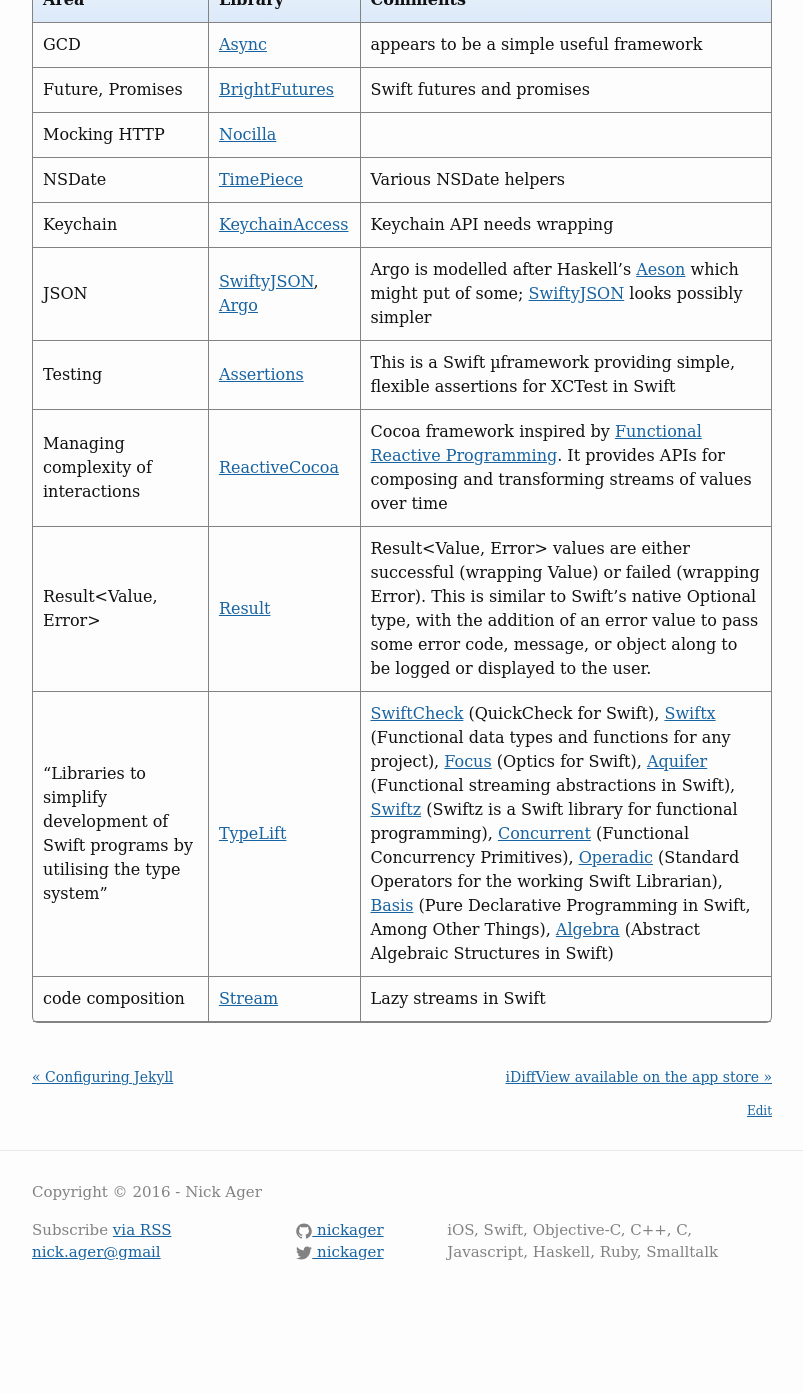
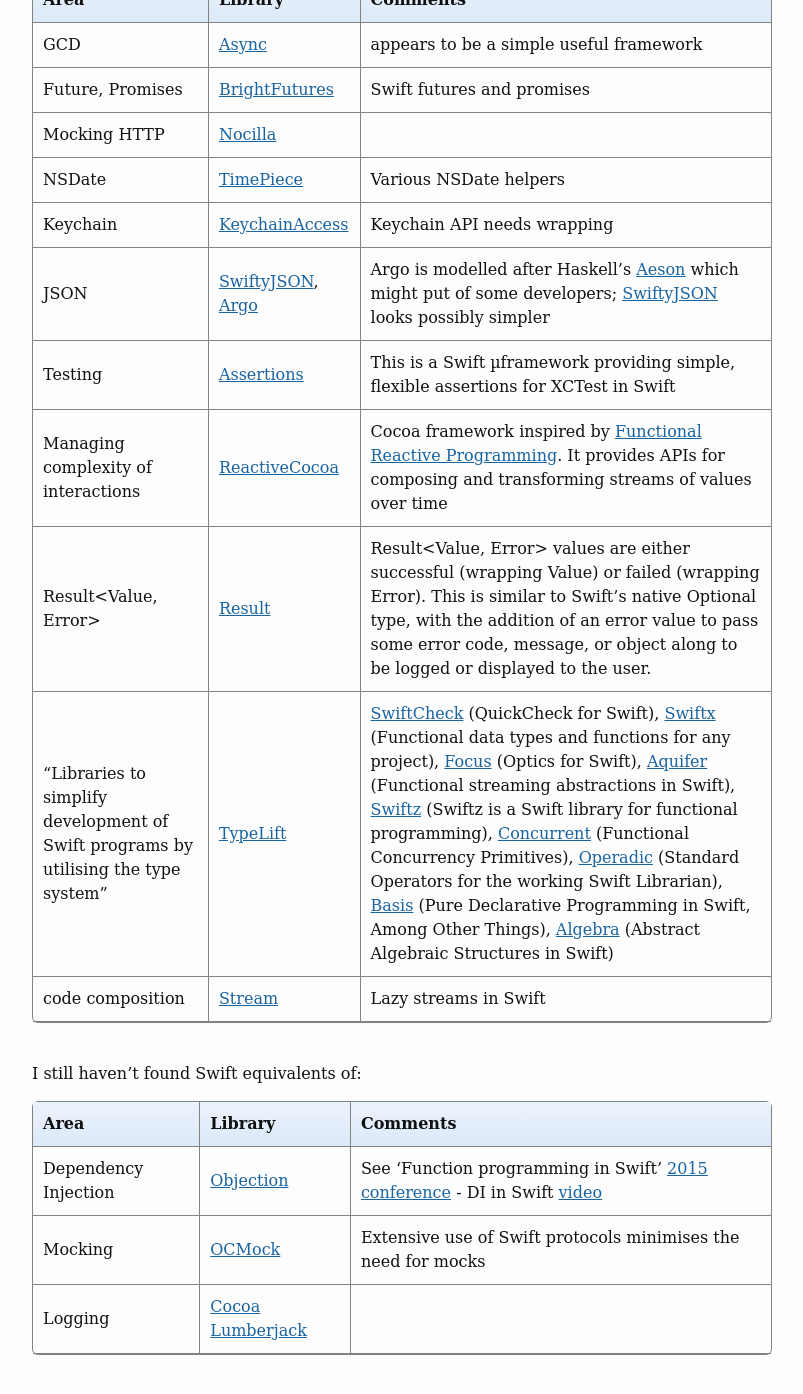
Before and after one commit to NickAger/nickager.github.io, a Jekyll site: the page built from _posts/2015-12-04-swift-libaries.md, in a window 1280 px wide and 1400 px high, scrolled down 281 px. Shown: the top 1394 px of the window, without its empty margins (238-1041 px from the left). Built offline with Jekyll 4.4.1, drawn with Linux system fonts in a browser that asks for light colours; some web fonts are replaced; before the commit the page ends 1605 px from its top, so only the background shows below that.

Commit message:
added swift libraries post

```diff
--- a/_posts/2015-12-04-swift-libaries.md
+++ b/_posts/2015-12-04-swift-libaries.md
@@ -7,15 +7,26 @@ Some potentially useful Swift libraries:
 
 {: .table-striped}
 | Area                                | Library      | Comments  |
-|-------------------------------------|------------|----------
+|-------------------------------------|------------|----------|
 | GCD                                 | [Async](https://github.com/duemunk/Async)| appears to be a simple useful framework |
 | Future, Promises|[BrightFutures](https://github.com/Thomvis/BrightFutures)| Swift futures and promises |
 | Mocking HTTP                        | [Nocilla](http://mr-v.github.io/http-testing-in-swift-with-nocilla/) |                 |
 | NSDate                              | [TimePiece](https://github.com/naoty/Timepiece) | Various NSDate helpers  |
 | Keychain                            | [KeychainAccess](https://github.com/kishikawakatsumi/KeychainAccess) | Keychain API needs wrapping  |
-| JSON                                | [SwiftyJSON](https://github.com/SwiftyJSON/SwiftyJSON), [Argo](https://github.com/thoughtbot/Argo) | Argo is modelled after Haskell's [Aeson](https://www.schoolofhaskell.com/school/starting-with-haskell/libraries-and-frameworks/text-manipulation/json) which might put of some; [SwiftyJSON](https://github.com/SwiftyJSON/SwiftyJSON) looks possibly simpler |
+| JSON                                | [SwiftyJSON](https://github.com/SwiftyJSON/SwiftyJSON), [Argo](https://github.com/thoughtbot/Argo) | Argo is modelled after Haskell's [Aeson](https://www.schoolofhaskell.com/school/starting-with-haskell/libraries-and-frameworks/text-manipulation/json) which might put of some developers; [SwiftyJSON](https://github.com/SwiftyJSON/SwiftyJSON) looks possibly simpler |
 | Testing                             | [Assertions](https://github.com/antitypical/Assertions) | This is a Swift µframework providing simple, flexible assertions for XCTest in Swift  |
 | Managing complexity of interactions | [ReactiveCocoa](https://github.com/ReactiveCocoa/ReactiveCocoa)  | Cocoa framework inspired by [Functional Reactive Programming](https://en.wikipedia.org/wiki/Functional_reactive_programming). It provides APIs for composing and transforming streams of values over time |
 | Result<Value, Error>                |  [Result](https://github.com/antitypical/Result) | Result<Value, Error> values are either successful (wrapping Value) or failed (wrapping Error). This is similar to Swift’s native Optional type, with the addition of an error value to pass some error code, message, or object along to be logged or displayed to the user.|
 | "Libraries to simplify development of Swift programs by utilising the type system"|[TypeLift](https://github.com/typelift)|[SwiftCheck](https://github.com/typelift/SwiftCheck) (QuickCheck for Swift), [Swiftx](https://github.com/typelift/Swiftx) (Functional data types and functions for any project), [Focus](https://github.com/typelift/Focus) (Optics for Swift), [Aquifer](https://github.com/typelift/Aquifer) (Functional streaming abstractions in Swift), [Swiftz](https://github.com/typelift/Swiftz) (Swiftz is a Swift library for functional programming), [Concurrent](https://github.com/typelift/Concurrent) (Functional Concurrency Primitives), [Operadic](https://github.com/typelift/Operadics) (Standard Operators for the working Swift Librarian), [Basis](https://github.com/typelift/Basis) (Pure Declarative Programming in Swift, Among Other Things), [Algebra](https://github.com/typelift/Algebra) (Abstract Algebraic Structures in Swift)|
 |code composition|[Stream](https://github.com/antitypical/Stream)|Lazy streams in Swift|
+
+<br />
+
+I still haven't found Swift equivalents of:
+
+{: .table-striped}
+|Area | Library | Comments|
+|-----|---------|---------|
+|Dependency Injection|[Objection](http://objection-framework.org/)|See 'Function programming in Swift' [2015 conference](http://2015.funswiftconf.com) - DI in Swift [ video](https://youtu.be/2--pYf1T6Xc) |
+|Mocking|[OCMock](http://ocmock.org)|Extensive use of Swift protocols minimises the need for mocks|
+|Logging|[Cocoa Lumberjack](https://github.com/CocoaLumberjack/CocoaLumberjack)| |
```
